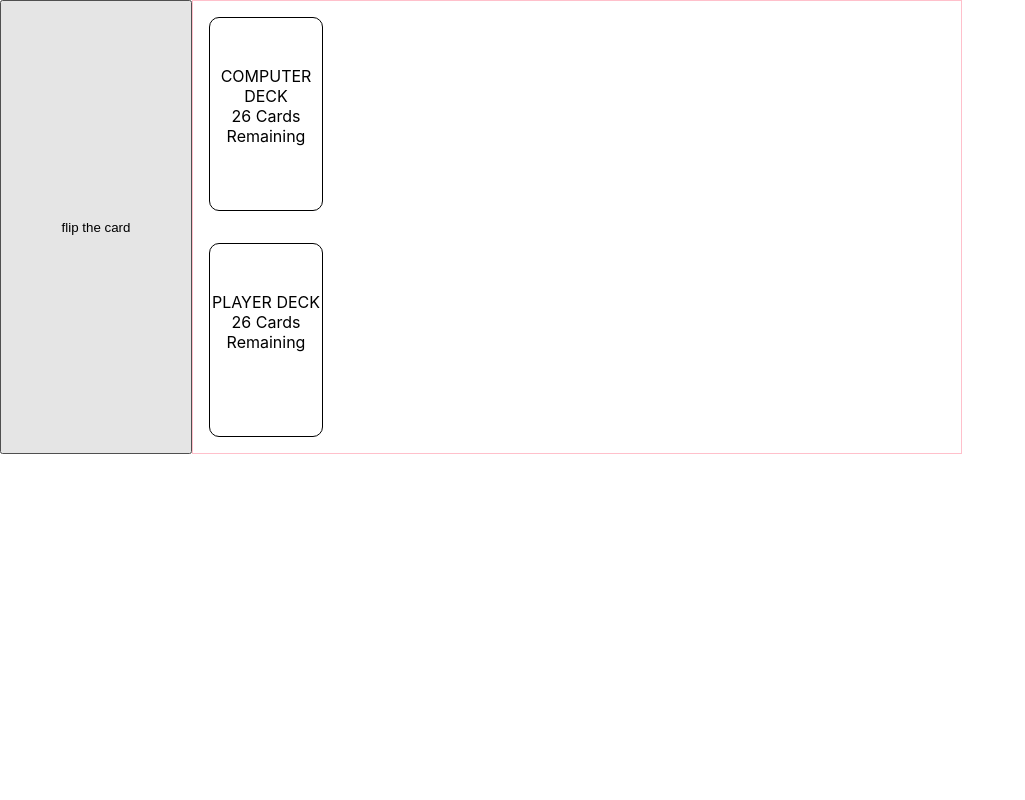
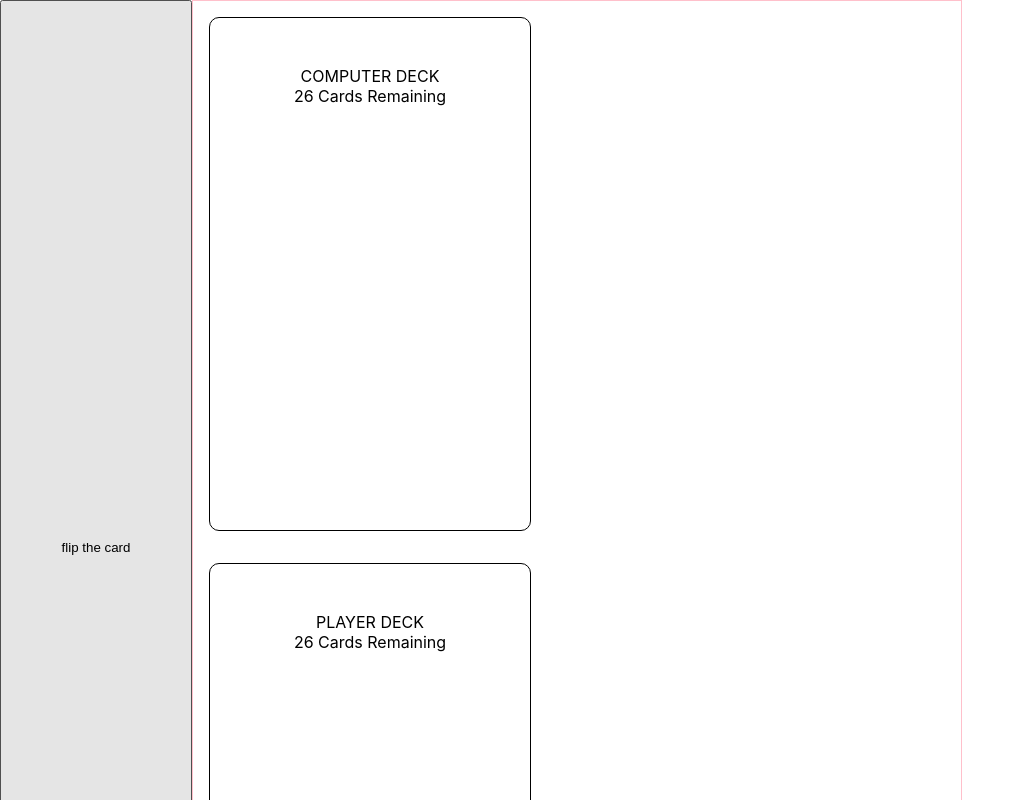
Before and after one commit to BCerki/card-game, a React (Create React App) app: page / in a window 1280 px wide. Both pictures are taken after a click on the button "Start the game". Shown: the top 800 px of the page, without its empty margins (0-1025 px from the left). Built offline with nearby package versions, Linux system fonts and the light colour scheme.

Commit message:
change card widths to vw

```diff
--- a/src/App.css
+++ b/src/App.css
@@ -7,16 +7,16 @@
   justify-content: space-between;
   border: 1px black solid;
   border-radius: 10px;
-  width: 7em;
-  height: 12em;
+  width: 25vw;
+  height: 40vw;
   margin: 1rem 0;
 }
 
 .card-back {
   border: 1px black solid;
   border-radius: 10px;
-  width: 7em;
-  height: 12em;
+  width: 25vw;
+  height: 40vw;
   text-transform: capitalize;
   margin: 1rem;
 }
```
